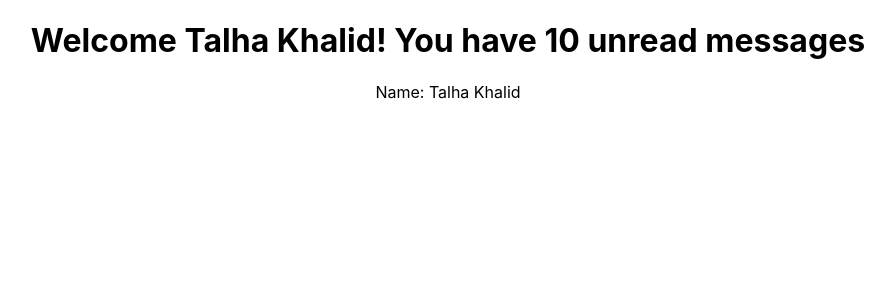
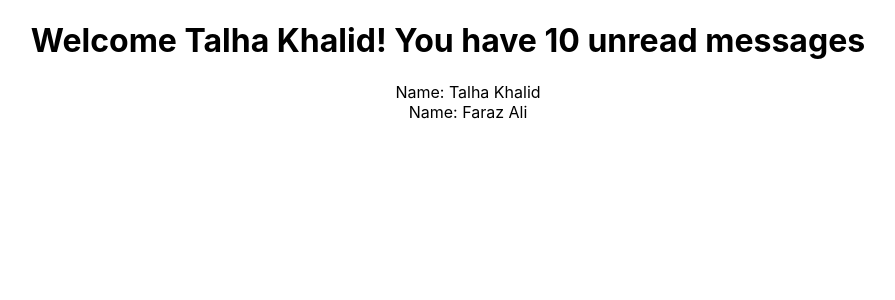
Before and after one commit to hafiztalhakhgll/react-typescript, a React (Create React App) app: page / in a window 1280 px wide. Shown: the top 300 px of the page, without its empty margins (192-1087 px from the left). Built offline with nearby package versions, Linux system fonts and the light colour scheme.

Commit message:
Core Types [Array] done

```diff
--- a/src/App.css
+++ b/src/App.css
@@ -36,3 +36,7 @@
     transform: rotate(360deg);
   }
 }
+
+ul li{
+  list-style: none;
+}
--- a/src/App.tsx
+++ b/src/App.tsx
@@ -2,16 +2,22 @@ import "./App.css";
 import Greet from "./components/Greet";
 import Person from "./components/Person";
 
-const personName = {
-  firstName: "Talha",
-  lastName: "Khalid",
-};
+const personNamesList = [
+  {
+    firstName: "Talha",
+    lastName: "Khalid",
+  },
+  {
+    firstName: "Faraz",
+    lastName: "Ali",
+  },
+];
 
 function App() {
   return (
     <div className="App">
       <Greet isLoggedIn name="Talha Khalid" messageCount={10} />
-      <Person name={personName} />
+      <Person name={personNamesList} />
     </div>
   );
 }
--- a/src/components/Person.tsx
+++ b/src/components/Person.tsx
@@ -1,7 +1,13 @@
 type personProps = {
-  name: { firstName: string; lastName: string };
+  name: { firstName: string; lastName: string }[];
 };
 
 export default function Person(props: personProps) {
-  return <div>Name: {`${props.name.firstName} ${props.name.lastName}`}</div>;
+  return (
+    <ul>
+      {props.name.map((el) => (
+        <li>Name: {`${el.firstName} ${el.lastName}`}</li>
+      ))}
+    </ul>
+  );
 }
```
